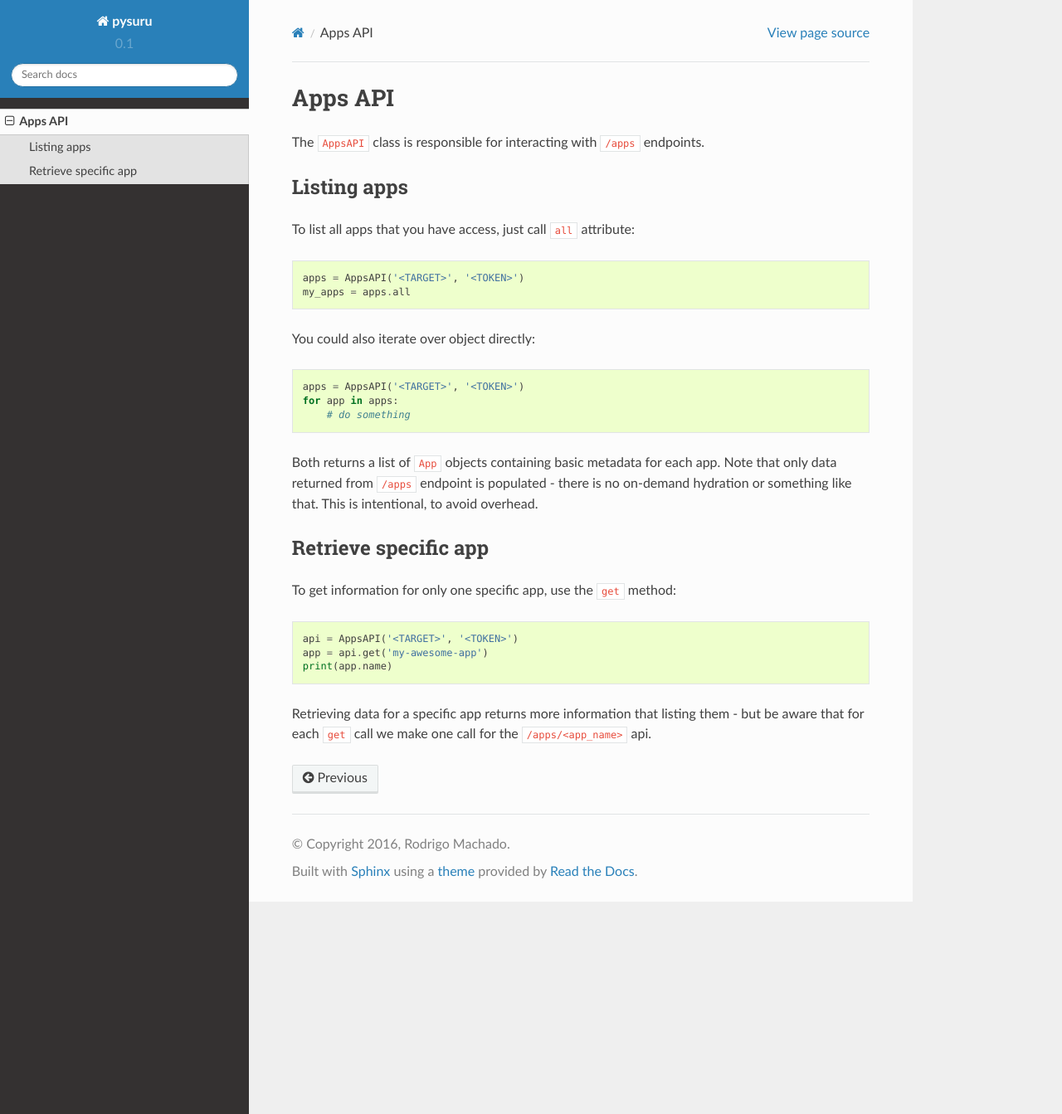
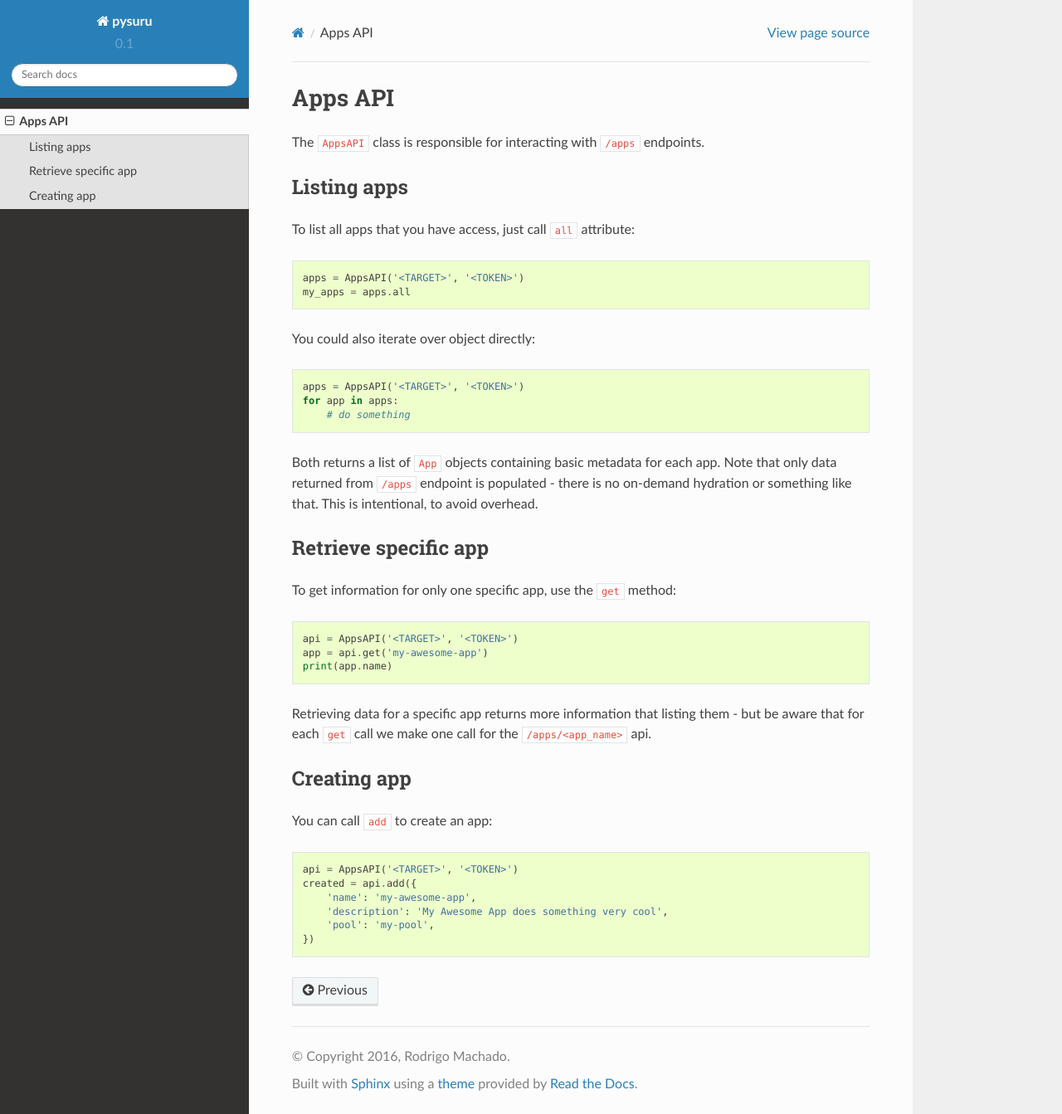
Before and after one commit to rcmachado/pysuru, a Sphinx documentation site: the page built from docs/source/apps.rst, in a window 1280 px wide and 1343 px high. Shown: the whole window at 83% size. Built offline with Sphinx 7.4.7 and the Read the Docs theme 2.0.0, drawn with Linux system fonts in a browser that asks for light colours.

Commit message:
Docs on how to create an app

```diff
--- a/docs/source/apps.rst
+++ b/docs/source/apps.rst
@@ -43,3 +43,17 @@ To get information for only one specific app, use the ``get`` method:
 Retrieving data for a specific app returns more information that
 listing them - but be aware that for each ``get`` call we make one call
 for the ``/apps/<app_name>`` api.
+
+Creating app
+------------
+
+You can call ``add`` to create an app:
+
+.. code:: python
+
+    api = AppsAPI('<TARGET>', '<TOKEN>')
+    created = api.add({
+        'name': 'my-awesome-app',
+        'description': 'My Awesome App does something very cool',
+        'pool': 'my-pool',
+    })
```
